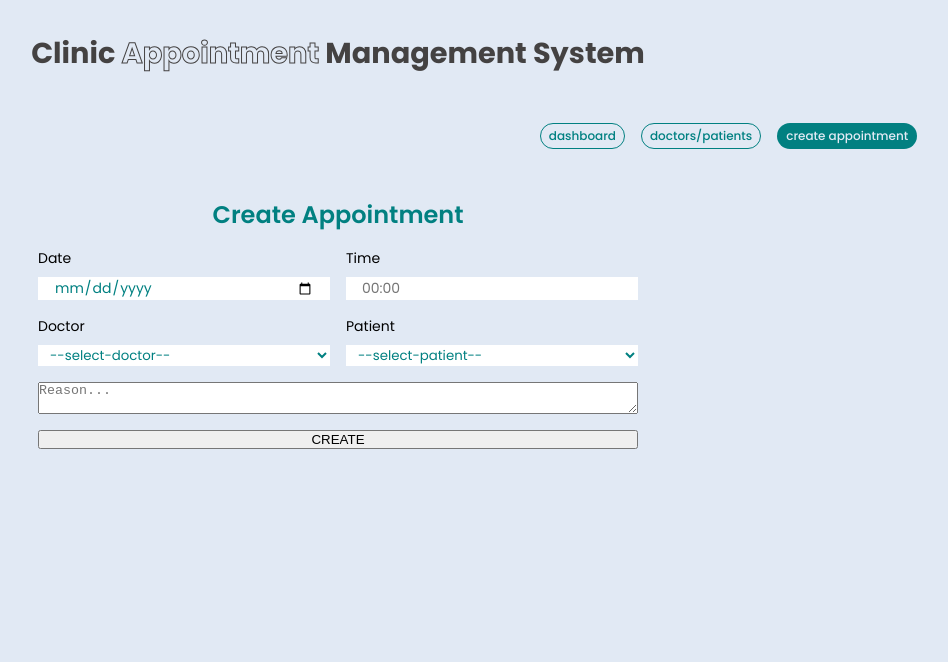
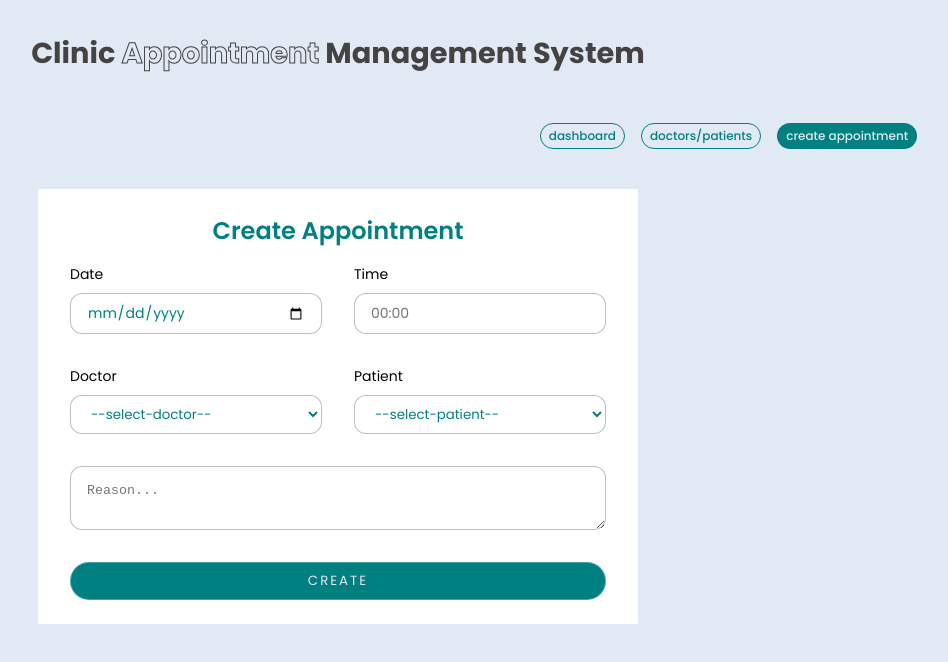
Before and after one commit to justin24er/Clinic-Appointment-Management-System, a React (Vite) app: page /create_appointment in a window 1280 px wide. Shown: the top 662 px of the page, without its empty margins (302-1250 px from the left). Built offline with nearby package versions, Linux system fonts and the light colour scheme; data requests are answered from the project's data file.

Commit message:
appointment-creation-form-completed-98%
Co-authored-by: tyramcdenis <tyramcdenis@gmail.com>

```diff
--- a/src/styles/button.css
+++ b/src/styles/button.css
@@ -50,7 +50,8 @@ button.close-form:hover {
     color: #ffffffc2;
     border-color: #ffffff59;
 }
-button.confirm-btn {
+button.confirm-btn,
+.form-button {
     grid-column: 1/3;
     padding-block: .5rem;
     cursor: pointer;
@@ -64,7 +65,8 @@ button.confirm-btn {
     corner-shape: squircle;
     transition: .3s;
 }
-button.confirm-btn:hover {
+button.confirm-btn:hover,
+.form-button:hover {
     background: #026b6b;
 }
 button.addPatient-btn,
--- a/src/styles/create_appointment.css
+++ b/src/styles/create_appointment.css
@@ -1,3 +1,4 @@
+:root {--border: #00000041}
 .appointment-form-wrapper {
     width: 600px;
     max-width: 90vw;
@@ -8,7 +9,9 @@
     flex-direction: column;
     gap: 1rem;
     align-items: center;
-    margin-block-start: 1rem;
+    margin-block-start: .5rem;
+    background: var(--wt);
+    padding: 1.5rem 2rem;
 }
 .appointment-form-title {
     font-size: 1.5rem;
@@ -16,10 +19,11 @@
     color: var(--teal)
 }
 .appointment-form {
-    width: 100%;
     display: grid;
     grid-template-columns: repeat(2, 1fr);
-    gap: 1rem;
+    gap: 2rem;
+    width: 100%;
+
 }
 .appointment-form label {
     display: flex;
@@ -30,3 +34,20 @@
 .appointment-form .form-button {
     grid-column: 1/-1;
 }
+.appointment-form textarea {
+    resize: none;
+    min-height: 50px;
+    max-height: 100px;
+    resize: vertical;
+    border-radius: 12px;
+    border: 1px solid var(--border);
+    padding: 1rem;
+}
+.appointment-form input,
+.appointment-form select{
+    border: 1px solid var(--border);
+    padding: .5rem 1rem;
+    border-radius: 12px;
+    outline: none;
+    cursor: text;
+}
```
